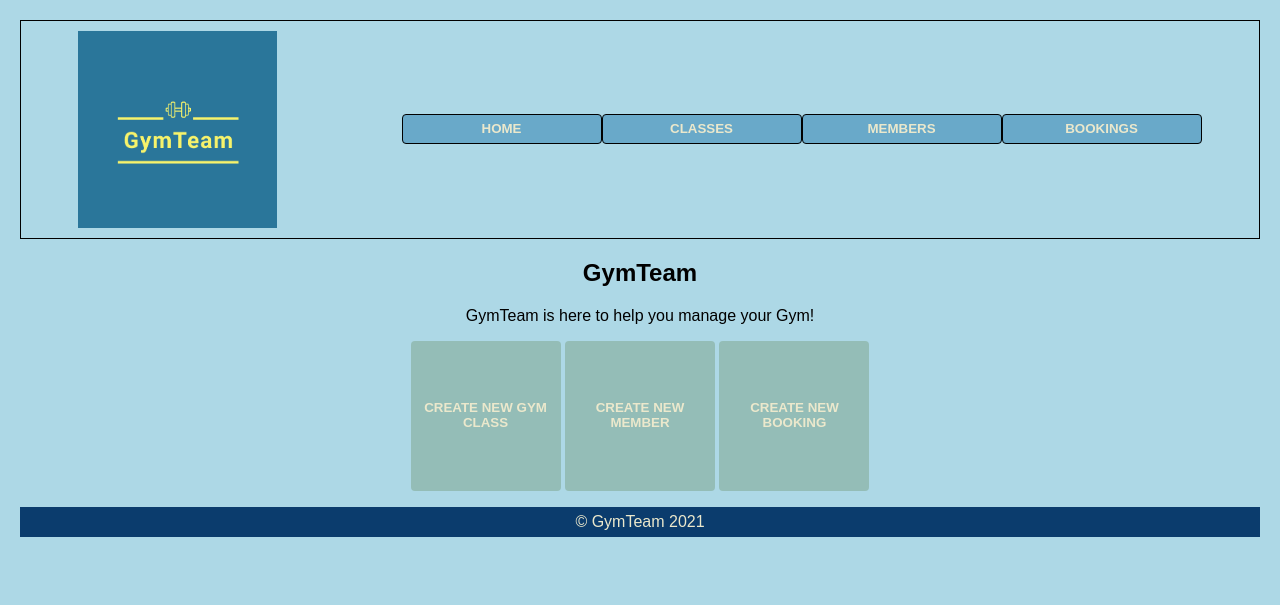
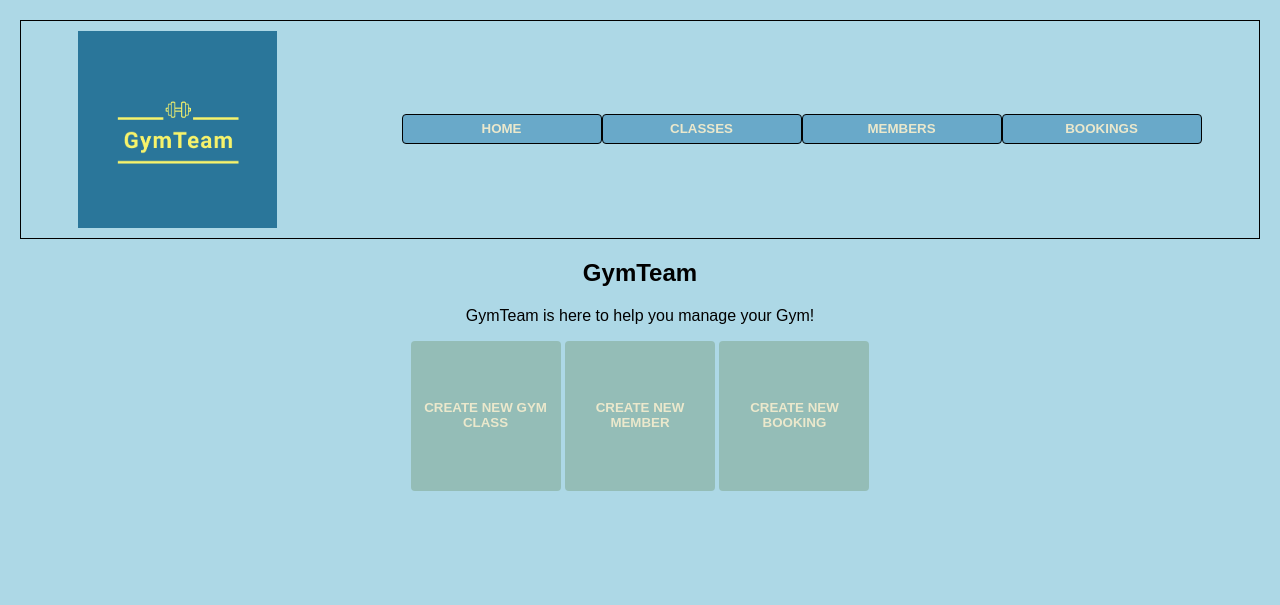
Before and after one commit to emils5/week5-project1-GymTeam, a Flask app: page / in a window 1280 px wide. Shown: the top 605 px of the page. Run offline with Flask 2, Linux system fonts and the light colour scheme.

Commit message:
css updates

```diff
--- a/static/css/style.css
+++ b/static/css/style.css
@@ -1,4 +1,6 @@
 body {
+    display: flex;
+    flex-direction: column;
     background-color: lightblue;
     background-size: cover;
     background-repeat: no-repeat;
@@ -144,12 +146,12 @@ main {
     border-collapse: collapse;
   }
 
-  body > footer {
+  /* body > footer {
     background-color: rgb(11, 60, 109);
+    flex-shrink: 0;
   }
 
   body > footer > p {
-    padding: 6px;
     text-align: center;
     color: rgb(235, 232, 204);
-  }
+  } */
--- a/templates/base.html
+++ b/templates/base.html
@@ -25,8 +25,8 @@
       {% endblock%}
    </section>
    </main>
-   <footer>
+   <!-- <footer>
     <p>&copy; GymTeam 2021</p>
-  </footer>
+  </footer> -->
  </body>
 </html>
```
